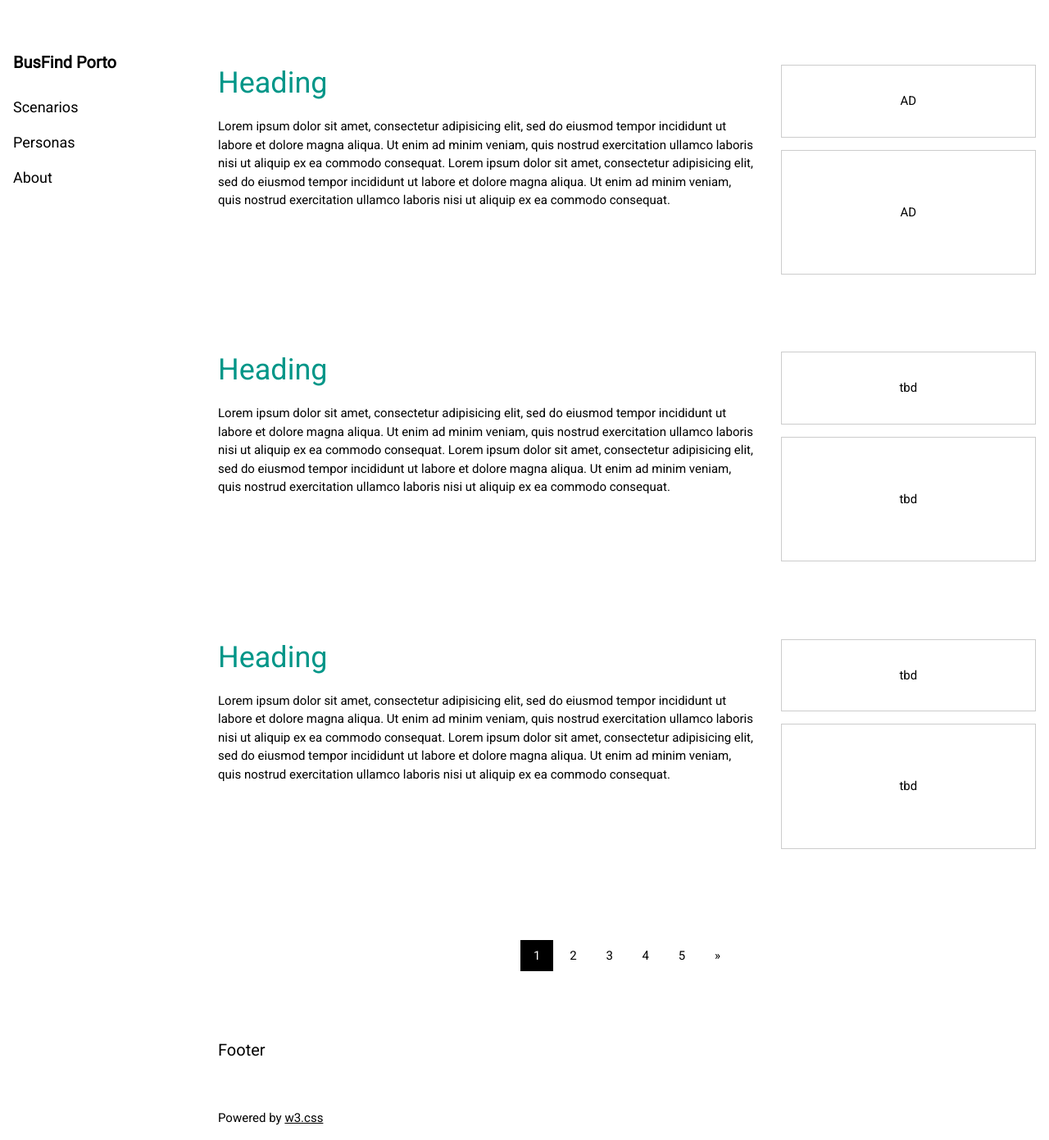
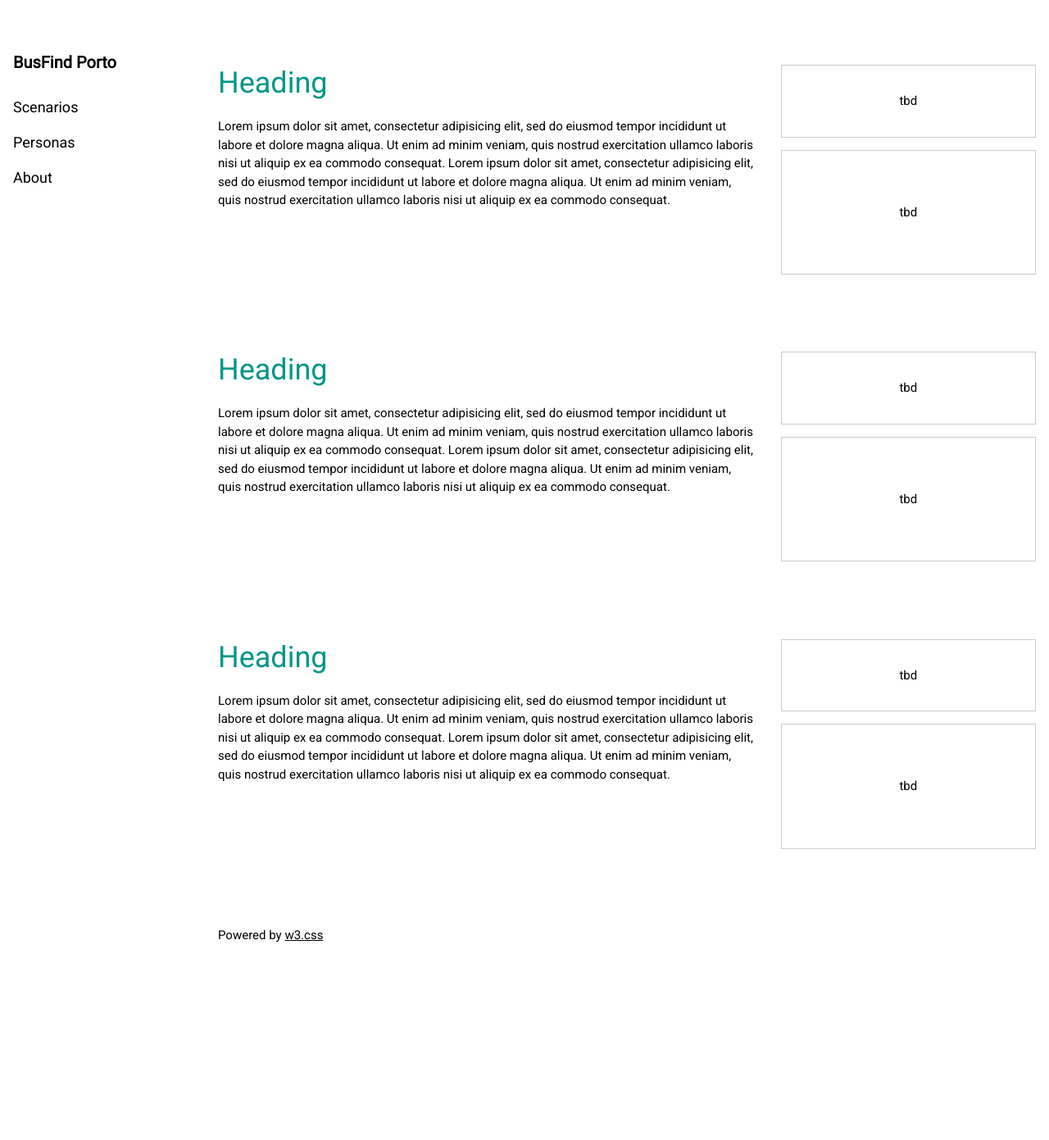
Before and after one commit to tiagofeitor/es-2019-2020-P13.github.io, a Jekyll site: the page documentation/doc.html, which Jekyll copies as it is, in a window 1280 px wide and 1391 px high. Shown: the whole window at 82% size. Built offline with Jekyll 4.4.1, drawn with Linux system fonts in a browser that asks for light colours; comment, search, counter and statistics services are not loaded.

Commit message:
Update doc.html

```diff
--- a/documentation/doc.html
+++ b/documentation/doc.html
@@ -38,7 +38,7 @@ html,body,h1,h2,h3,h4,h5,h6 {font-family: "Roboto", sans-serif;}
   <a href="javascript:void(0)" onclick="w3_close()" class="w3-right w3-xlarge w3-padding-large w3-hover-black w3-hide-large" title="Close Menu">
     <i class="fa fa-remove"></i>
   </a>
-  <h4 class="w3-bar-item"><b>BusFind Porto</b></h4>
+  <h4 class="w3-bar-item" href="https://tiagofeitor.github.io/es-2019-2020-P13.github.io/"><b>BusFind Porto</b></h4>
   <a class="w3-bar-item w3-button w3-hover-black" href="#">Scenarios</a>
   <a class="w3-bar-item w3-button w3-hover-black" href="#">Personas</a>
   <a class="w3-bar-item w3-button w3-hover-black" href="#">About</a>
@@ -57,8 +57,8 @@ html,body,h1,h2,h3,h4,h5,h6 {font-family: "Roboto", sans-serif;}
         dolor sit amet, consectetur adipisicing elit, sed do eiusmod tempor incididunt ut labore et dolore magna aliqua. Ut enim ad minim veniam, quis nostrud exercitation ullamco laboris nisi ut aliquip ex ea commodo consequat.</p>
     </div>
     <div class="w3-third w3-container">
-      <p class="w3-border w3-padding-large w3-padding-32 w3-center">AD</p>
-      <p class="w3-border w3-padding-large w3-padding-64 w3-center">AD</p>
+      <p class="w3-border w3-padding-large w3-padding-32 w3-center">tbd</p>
+      <p class="w3-border w3-padding-large w3-padding-64 w3-center">tbd</p>
     </div>
   </div>
 
@@ -85,23 +85,6 @@ html,body,h1,h2,h3,h4,h5,h6 {font-family: "Roboto", sans-serif;}
       <p class="w3-border w3-padding-large w3-padding-64 w3-center">tbd</p>
     </div>
   </div>
-
-  <!-- Pagination -->
-  <div class="w3-center w3-padding-32">
-    <div class="w3-bar">
-      <a class="w3-button w3-black" href="#">1</a>
-      <a class="w3-button w3-hover-black" href="#">2</a>
-      <a class="w3-button w3-hover-black" href="#">3</a>
-      <a class="w3-button w3-hover-black" href="#">4</a>
-      <a class="w3-button w3-hover-black" href="#">5</a>
-      <a class="w3-button w3-hover-black" href="#">»</a>
-    </div>
-  </div>
-
-  <footer id="myFooter">
-    <div class="w3-container w3-theme-l2 w3-padding-32">
-      <h4>Footer</h4>
-    </div>
 
     <div class="w3-container w3-theme-l1">
       <p>Powered by <a href="https://www.w3schools.com/w3css/default.asp" target="_blank">w3.css</a></p>
```
